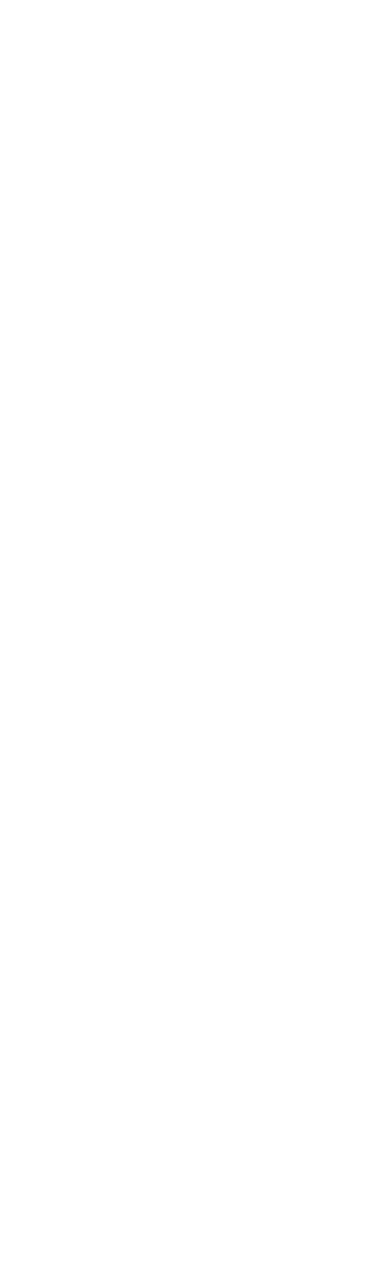
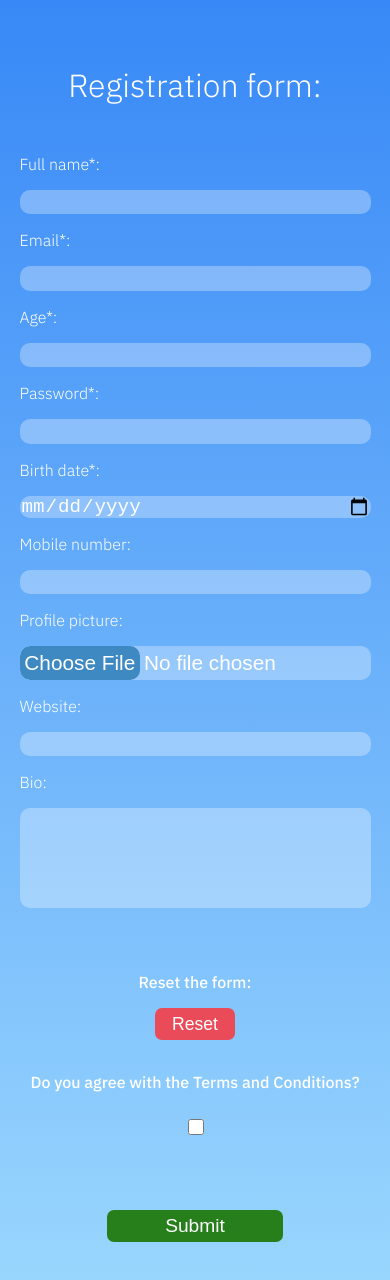
Before and after one commit to mickewasowski/nexgen-input-validation, a React (Vite) app in the folder nexgen-input-task/: page / in a window 390 px wide. Shown: the top 1280 px of the page. Before the commit the page ends 844 px from the top, so only its background shows below. Built offline with nearby package versions, Linux system fonts and the light colour scheme.

Commit message:
project skeleton and styling with responsive design complete

```diff
--- a/nexgen-input-task/package.json
+++ b/nexgen-input-task/package.json
@@ -10,7 +10,8 @@
   },
   "dependencies": {
     "react": "^18.2.0",
-    "react-dom": "^18.2.0"
+    "react-dom": "^18.2.0",
+    "styled-components": "^5.3.5"
   },
   "devDependencies": {
     "@types/react": "^18.0.17",
--- a/nexgen-input-task/src/App.jsx
+++ b/nexgen-input-task/src/App.jsx
@@ -1,8 +1,10 @@
+import AllInputs from "./components/all-inputs/AllInputs"
+
 function App() {
 
   return (
     <div className="App">
-
+      <AllInputs />
     </div>
   )
 }
--- /dev/null
+++ b/nexgen-input-task/src/components/all-inputs/AllInputs.jsx
@@ -0,0 +1,24 @@
+import PersonalInfo from "../personal-info/PersonalInfo";
+import Buttons from "../buttons/Buttons";
+import {Wrapper,H2,Form,Submit} from './AllInputs.styles';
+
+function AllInputs(){
+
+    const handleSubmit = (e) => {
+        e.preventDefault();
+    }
+
+    return(
+        <Wrapper>
+            <H2>Registration form:</H2>
+            <Form>
+                <PersonalInfo />
+                <Buttons />
+
+                <Submit type="submit" onClick={handleSubmit} />
+            </Form>
+        </Wrapper>
+    )
+}
+
+export default AllInputs;
--- /dev/null
+++ b/nexgen-input-task/src/components/all-inputs/AllInputs.styles.jsx
@@ -0,0 +1,58 @@
+import styled from "styled-components";
+
+
+export const Wrapper = styled.div`
+    display: flex;
+    flex-direction: column;
+    align-items: center;
+    margin: auto;
+    margin-top: 4rem;
+    width: 80%;
+
+    @media(min-width: 320px){
+        width: 100%;
+        margin-bottom: 3rem;
+        justify-content: center;
+    }
+`
+
+export const H2 = styled.h2`
+    color: white;
+    font-weight: 300;
+    font-size: 2rem;
+    margin: 0;
+`
+
+export const Form = styled.form`
+    display: flex;
+    flex-direction: column;
+    width: 80%;
+    margin: auto;
+    margin-top: 3rem;
+
+    @media(min-width: 320px){
+        width: 100%;
+        height: 100%;
+    }
+`
+
+export const Submit = styled.input`
+    width: 10%;
+    height: 2.5rem;
+    align-self: center;
+    border: none;
+    border-radius: 7px;
+    font-size: 1.2rem;
+    color: white;
+    background-color: rgb(39, 127, 28);
+
+    &:hover{
+        cursor: pointer;
+        background-color: rgb(59, 191, 43);
+    }
+
+    @media(min-width: 320px){
+        width: 50%;
+        height: 2rem;
+    }
+`
--- /dev/null
+++ b/nexgen-input-task/src/components/buttons/Buttons.jsx
@@ -0,0 +1,20 @@
+import {Wrapper,Container, ResetBtn, Check} from './Buttons.styles';
+
+function Buttons(){
+
+    return(
+        <Wrapper>
+            <Container>
+                <label>Reset the form:</label>
+                {/* // to alert if we are sure we want to clear the data */}
+                <ResetBtn type="reset" />
+            </Container>
+            <Container>
+                <label>Do you agree with the Terms and Conditions?</label>
+                <Check type="checkbox" />
+            </Container>
+        </Wrapper>
+    )
+}
+
+export default Buttons;
--- /dev/null
+++ b/nexgen-input-task/src/components/buttons/Buttons.styles.jsx
@@ -0,0 +1,51 @@
+import styled from "styled-components";
+
+export const Wrapper = styled.div`
+    display: flex;
+    width: 60%;
+    align-self: center;
+    justify-content: space-between;
+    gap: 1rem;
+    margin-bottom: 4rem;
+    color: white;
+
+    @media(min-width: 320px){
+        width: 100%;
+        flex-direction: column;
+        gap: 2rem;
+    }
+`
+
+export const Container = styled.div`
+    display: flex;
+    gap: 1rem;
+    align-items: center;
+
+    @media(min-width: 320px){
+        flex-direction: column;
+    }
+`
+
+export const ResetBtn = styled.input`
+    border: none;
+    width: 5rem;
+    height: 2rem;
+    border-radius: 7px;
+    background-color: rgb(234, 75, 88);
+    font-size: 1.1rem;
+    color: white;
+
+    &:hover{
+        cursor: pointer;
+        background-color: rgb(191, 13, 13);
+    }
+`
+
+export const Check = styled.input`
+    width: 1rem;
+    height: 2rem;
+
+    &:hover{
+        cursor: pointer;
+    }
+`
--- /dev/null
+++ b/nexgen-input-task/src/components/personal-info/PersonalInfo.jsx
@@ -0,0 +1,33 @@
+import {Wrapper,Div, Label, InputField,FileUpload, Textarea} from './PersonalInfo.styles';
+
+function PersonalInfo(){
+
+    return(
+        <Wrapper id="personalInfo">
+            <Div>
+                <Label>Full name*:</Label>
+                <InputField type="text" id="fullName" required />
+                <Label>Email*:</Label>
+                <InputField type="email" id="email" required />
+                <Label>Age*:</Label>
+                <InputField type="number" id="age" required />
+                <Label>Password*:</Label>
+                <InputField type="password" id="password" required />
+                <Label>Birth date*:</Label>
+                <InputField type="date" id="dateOfBirth" required />
+            </Div>
+            <Div>
+                <Label>Mobile number:</Label>
+                <InputField type="tel" id="phoneNumber" />
+                <Label>Profile picture:</Label>
+                <FileUpload type="file" />
+                <Label>Website:</Label>
+                <InputField type="url" />
+                <Label>Bio:</Label>
+                <Textarea></Textarea>
+            </Div>
+        </Wrapper>
+    )
+}
+
+export default PersonalInfo;
--- /dev/null
+++ b/nexgen-input-task/src/components/personal-info/PersonalInfo.styles.jsx
@@ -0,0 +1,93 @@
+import styled from 'styled-components';
+
+export const Wrapper = styled.div`
+    display: flex;
+    width: 100%;
+    gap: 1rem;
+    align-items: flex-start;
+    justify-content: space-around;
+    margin-bottom: 4rem;
+
+    @media(min-width: 320px){
+        flex-direction: column;
+    }
+`
+
+export const Div = styled.div`
+    display: flex;
+    flex-direction: column;
+    width: 30%;
+    gap: 1rem;
+
+    @media(min-width: 320px){
+        flex-direction: column;
+        width: 100%;
+    }
+`
+
+export const Label = styled.label`
+    font-weight: 300;
+    color: white;
+`
+
+export const InputField = styled.input`
+    border: none;
+    border-radius: 10px;
+    height: 1.4rem;
+    background-color: rgba(255,255,255,.3);
+    color: white;
+    font-weight: 400;
+    font-size: 1.2rem;
+
+
+    &:focus{
+        outline: none;
+    }
+
+    &:hover{
+        cursor: pointer;
+        outline: 2px solid rgb(168, 247, 170);
+    }
+`
+
+export const FileUpload = styled.input`
+    font-size: 1.3rem;
+    background-color: rgba(255,255,255,.3);
+    border-radius: 10px;
+    width: 100%;
+    outline: none;
+    color: white;
+
+    &::-webkit-file-upload-button{
+        color: white;
+        border: none;
+        border-radius: 10px;
+        background-color:rgba(4,95,156,0.6);
+        padding: .3rem;
+
+        &:hover{
+            background-color:rgba(2,154,252,0.4);
+            cursor: pointer;
+        }
+    }
+`
+
+export const Textarea = styled.textarea`
+    border: none;
+    border-radius: 10px;
+    height: 6rem;
+    background-color: rgba(255,255,255,.3);
+    color: white;
+    font-weight: 400;
+    font-size: 1.2rem;
+    resize: none;
+
+    &:focus{
+        outline: none;
+    }
+
+    &:hover{
+        cursor: pointer;
+        outline: 2px solid rgb(168, 247, 170);
+    }
+`
--- a/nexgen-input-task/src/index.css
+++ b/nexgen-input-task/src/index.css
@@ -0,0 +1,21 @@
+@import url('https://fonts.googleapis.com/css2?family=IBM+Plex+Sans:wght@300;500&display=swap');
+
+body{
+    margin:0;
+    padding: 0;
+    width: 100%;
+    height: 100vh;
+    background: rgba(2,154,252,1);
+    background: linear-gradient(0deg, rgba(2,154,252,0.4) 0%, rgba(6,107,245,.8) 100%);
+    font-family: 'IBM Plex Sans', sans-serif;
+    overflow-y: hidden;
+}
+
+@media(min-width: 320px){
+    body{
+        overflow-y:auto;
+        height: auto;
+        margin: auto;
+        width: 90%;
+    }
+}
```
Also changed, not shown: 1 other file (tests, documents, lock files or other folders).
